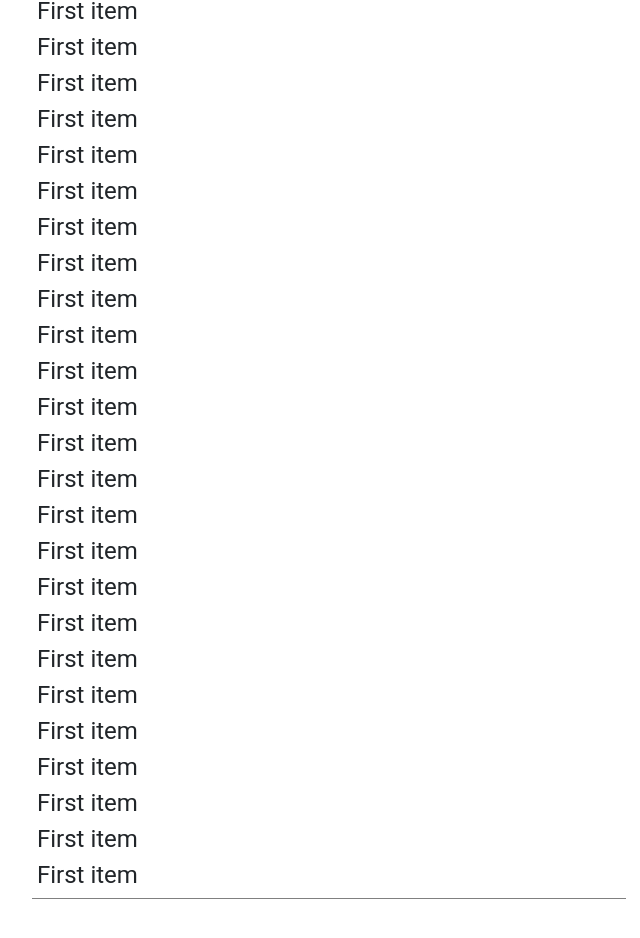
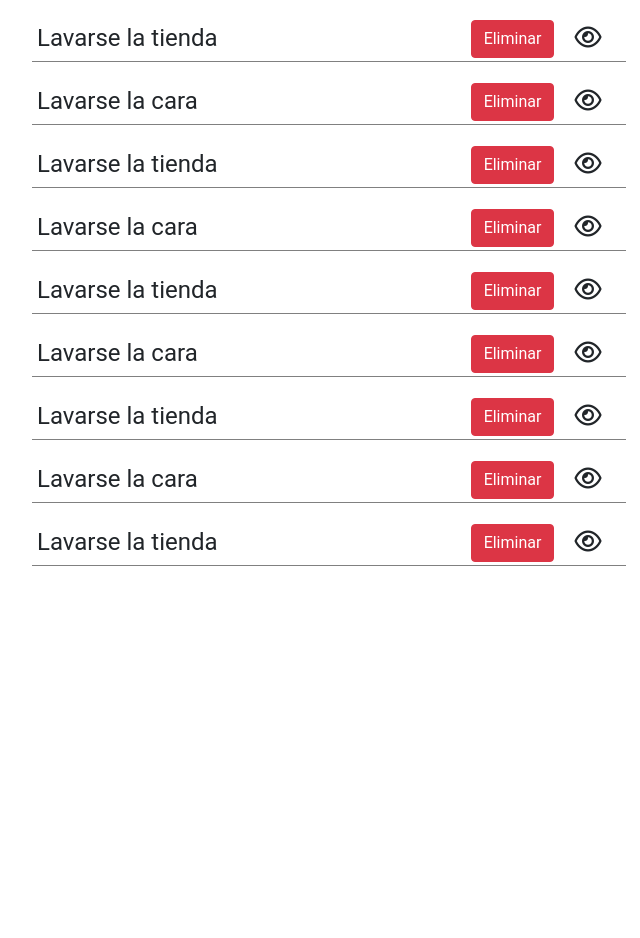
Before and after one commit to MigueCc99/DGP, an Angular app in the folder WebVale/: page /actividades in a window 1280 px wide. Shown: the part 846-1784 px from the top of the page, without its empty margins (254-894 px from the left). After the commit the page ends 1458 px from the top, so only its background shows below. Built offline with nearby package versions, Linux system fonts and the light colour scheme.

Commit message:
Listado de socios y actividades funcional

```diff
--- a/WebVale/src/app/components/pages/actividades-page/actividades-page.component.html
+++ b/WebVale/src/app/components/pages/actividades-page/actividades-page.component.html
@@ -7,55 +7,26 @@
             <h1>Listado de actividades</h1>
             <div class="cuadroBusqueda">
                 <span class="fa fa-search"></span>
-                <input type="text" placeholder="Buscar una actividad...">
+                <input
+                    id="filtro"
+                    [(ngModel)]='filtro'
+                    (ngModelChange)='filtrarListado()'
+                    type="text"
+                    placeholder="Buscar una actividad..."
+                >
             </div>
-
+            <button type="button" class="btn btn-success">Crear una nueva actividad</button>
             <br>
         </div>
 
         <div class="listado">
-            <ul>
-              <li>First item</li>
-              <li>First item</li>
-              <li>First item</li>
-              <li>First item</li>
-              <li>First item</li>
-              <li>First item</li>
-              <li>First item</li>
-              <li>First item</li>
-              <li>First item</li>
-              <li>First item</li>
-              <li>First item</li>
-              <li>First item</li>
-              <li>First item</li>
-              <li>First item</li>
-              <li>First item</li>
-              <li>First item</li>
-              <li>First item</li>
-              <li>First item</li>
-              <li>First item</li>
-              <li>First item</li>
-              <li>First item</li>
-              <li>First item</li>
-              <li>First item</li>
-              <li>First item</li>
-              <li>First item</li>
-              <li>First item</li>
-              <li>First item</li>
-              <li>First item</li>
-              <li>First item</li>
-              <li>First item</li>
-              <li>First item</li>
-              <li>First item</li>
-              <li>First item</li>
-              <li>First item</li>
-              <li>First item</li>
-              <li>First item</li>
-              <li>First item</li>
-              <li>First item</li>
-              <li>First item</li>
-              <li>First item</li>
+            <ul *ngFor="let actividad of listadoActividadesFiltrado">
+                <li>
+                    {{actividad.nombre}}
+                    <span class="fa fa-eye"></span>
+                    <button type="button" class="btn btn-danger">Eliminar</button>
+                </li>
             </ul>
-          </div>
+        </div>
     </div>
 </div>
--- a/WebVale/src/app/components/pages/actividades-page/actividades-page.component.ts
+++ b/WebVale/src/app/components/pages/actividades-page/actividades-page.component.ts
@@ -1,4 +1,5 @@
 import { Component, OnInit } from '@angular/core';
+import { Actividad } from 'src/app/models/Actividad';
 
 @Component({
   selector: 'app-actividades-page',
@@ -7,9 +8,126 @@ import { Component, OnInit } from '@angular/core';
 })
 export class ActividadesPageComponent implements OnInit {
 
-  constructor() { }
+  //Listado
+  listadoActividades : Actividad[];
+  listadoActividadesFiltrado : Actividad[];
+  filtro : string = '';
+
+
+  constructor() {
+    this.listadoActividades = [
+      {
+        id: 1,
+        nombre: "Lavarse la cara",
+        descripcion: "Hacer algo",
+        imagen: "guapa"
+      },
+      {
+        id: 2,
+        nombre: "Lavarse la tienda",
+        descripcion: "Hacer algo",
+        imagen: "guapa"
+      },  {
+        id: 1,
+        nombre: "Lavarse la cara",
+        descripcion: "Hacer algo",
+        imagen: "guapa"
+      },
+      {
+        id: 2,
+        nombre: "Lavarse la tienda",
+        descripcion: "Hacer algo",
+        imagen: "guapa"
+      },  {
+        id: 1,
+        nombre: "Lavarse la cara",
+        descripcion: "Hacer algo",
+        imagen: "guapa"
+      },
+      {
+        id: 2,
+        nombre: "Lavarse la tienda",
+        descripcion: "Hacer algo",
+        imagen: "guapa"
+      },  {
+        id: 1,
+        nombre: "Lavarse la cara",
+        descripcion: "Hacer algo",
+        imagen: "guapa"
+      },
+      {
+        id: 2,
+        nombre: "Lavarse la tienda",
+        descripcion: "Hacer algo",
+        imagen: "guapa"
+      },  {
+        id: 1,
+        nombre: "Lavarse la cara",
+        descripcion: "Hacer algo",
+        imagen: "guapa"
+      },
+      {
+        id: 2,
+        nombre: "Lavarse la tienda",
+        descripcion: "Hacer algo",
+        imagen: "guapa"
+      },  {
+        id: 1,
+        nombre: "Lavarse la cara",
+        descripcion: "Hacer algo",
+        imagen: "guapa"
+      },
+      {
+        id: 2,
+        nombre: "Lavarse la tienda",
+        descripcion: "Hacer algo",
+        imagen: "guapa"
+      },  {
+        id: 1,
+        nombre: "Lavarse la cara",
+        descripcion: "Hacer algo",
+        imagen: "guapa"
+      },
+      {
+        id: 2,
+        nombre: "Lavarse la tienda",
+        descripcion: "Hacer algo",
+        imagen: "guapa"
+      },  {
+        id: 1,
+        nombre: "Lavarse la cara",
+        descripcion: "Hacer algo",
+        imagen: "guapa"
+      },
+      {
+        id: 2,
+        nombre: "Lavarse la tienda",
+        descripcion: "Hacer algo",
+        imagen: "guapa"
+      },  {
+        id: 1,
+        nombre: "Lavarse la cara",
+        descripcion: "Hacer algo",
+        imagen: "guapa"
+      },
+      {
+        id: 2,
+        nombre: "Lavarse la tienda",
+        descripcion: "Hacer algo",
+        imagen: "guapa"
+      },
+
+    ];
+    this.listadoActividadesFiltrado = this.listadoActividades;
+   }
 
   ngOnInit(): void {
   }
 
+  filtrarListado (){
+    this.listadoActividadesFiltrado = this.listadoActividades.filter(
+      actividad =>
+      actividad.nombre.toLowerCase().includes(this.filtro.toLowerCase())
+    )
+  }
 }
--- a/WebVale/src/app/components/pages/socios-page/socios-page.component.html
+++ b/WebVale/src/app/components/pages/socios-page/socios-page.component.html
@@ -7,55 +7,24 @@
             <h1>Listado de socios</h1>
             <div class="cuadroBusqueda">
                 <span class="fa fa-search"></span>
-                <input type="text" placeholder="Buscar un socio...">
+                <input
+                    id="filtro"
+                    [(ngModel)]='filtro'
+                    (ngModelChange)='filtrarListado()'
+                    type="text"
+                    placeholder="Buscar un socio..."
+                >
             </div>
-
             <br>
         </div>
 
         <div class="listado">
-            <ul>
-              <li>First item</li>
-              <li>First item</li>
-              <li>First item</li>
-              <li>First item</li>
-              <li>First item</li>
-              <li>First item</li>
-              <li>First item</li>
-              <li>First item</li>
-              <li>First item</li>
-              <li>First item</li>
-              <li>First item</li>
-              <li>First item</li>
-              <li>First item</li>
-              <li>First item</li>
-              <li>First item</li>
-              <li>First item</li>
-              <li>First item</li>
-              <li>First item</li>
-              <li>First item</li>
-              <li>First item</li>
-              <li>First item</li>
-              <li>First item</li>
-              <li>First item</li>
-              <li>First item</li>
-              <li>First item</li>
-              <li>First item</li>
-              <li>First item</li>
-              <li>First item</li>
-              <li>First item</li>
-              <li>First item</li>
-              <li>First item</li>
-              <li>First item</li>
-              <li>First item</li>
-              <li>First item</li>
-              <li>First item</li>
-              <li>First item</li>
-              <li>First item</li>
-              <li>First item</li>
-              <li>First item</li>
-              <li>First item</li>
+            <ul *ngFor="let socio of listadoSociosFiltrado">
+                <li>
+                    {{socio.nombre}} {{socio.apellidos}}
+                    <span class="fa fa-eye"></span>
+                </li>
             </ul>
-          </div>
+        </div>
     </div>
 </div>
--- a/WebVale/src/app/components/pages/socios-page/socios-page.component.ts
+++ b/WebVale/src/app/components/pages/socios-page/socios-page.component.ts
@@ -1,4 +1,5 @@
 import { Component, OnInit } from '@angular/core';
+import { Socio } from 'src/app/models/Socio';
 
 @Component({
   selector: 'app-socios-page',
@@ -6,10 +7,31 @@ import { Component, OnInit } from '@angular/core';
   styleUrls: ['./socios-page.component.css']
 })
 export class SociosPageComponent implements OnInit {
+  //Listado
+  listadoSocios : Socio[];
+  listadoSociosFiltrado : Socio[];
+  filtro : string = '';
 
-  constructor() { }
+
+  constructor() {
+    this.listadoSocios = [
+      {
+        id: 1,
+        nombre: "Cayetana",
+        apellidos: "Alvarez"
+      },
+
+    ];
+    this.listadoSociosFiltrado = this.listadoSocios;
+   }
 
   ngOnInit(): void {
   }
 
+  filtrarListado (){
+    this.listadoSociosFiltrado = this.listadoSocios.filter(
+      socio =>
+      (socio.nombre + " " + socio.apellidos).toLowerCase().includes(this.filtro.toLowerCase())
+    )
+  }
 }
```
Also changed, not shown: WebVale/src/app/models/Actividad.ts (+7 -0 lines), WebVale/src/app/models/Socio.ts (+7 -0 lines).
